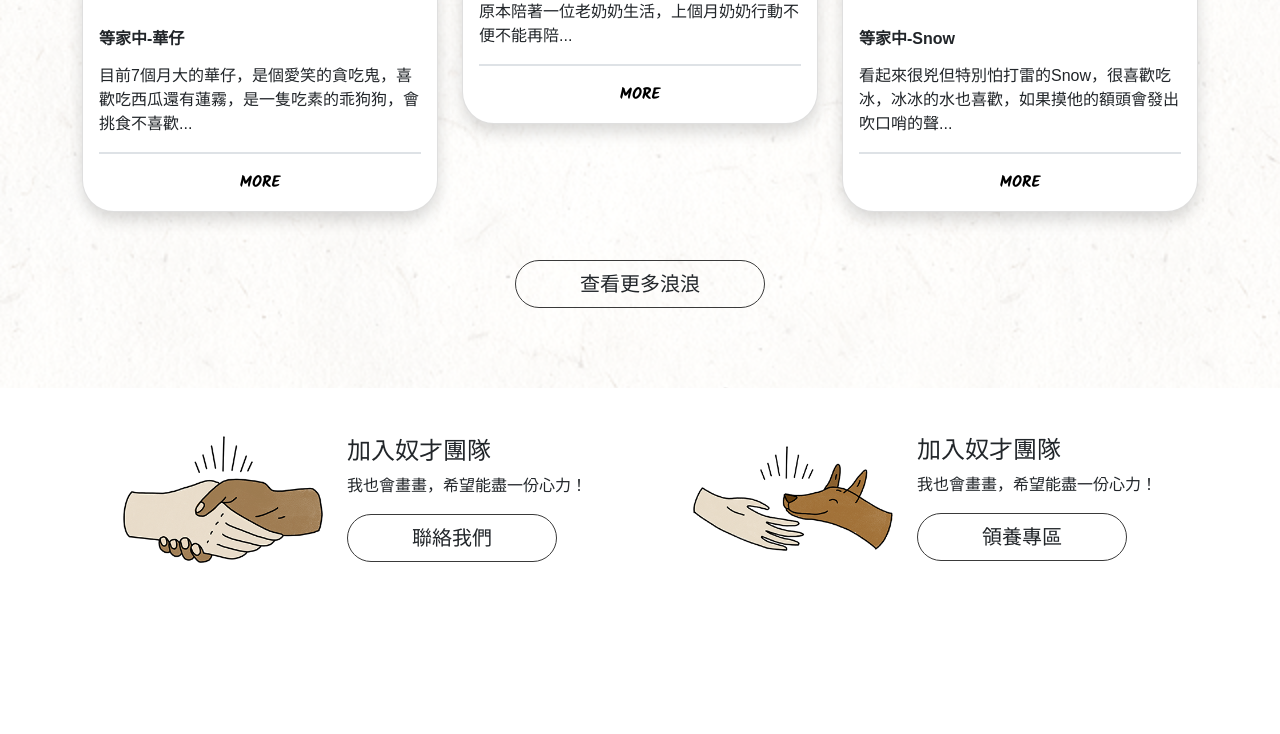
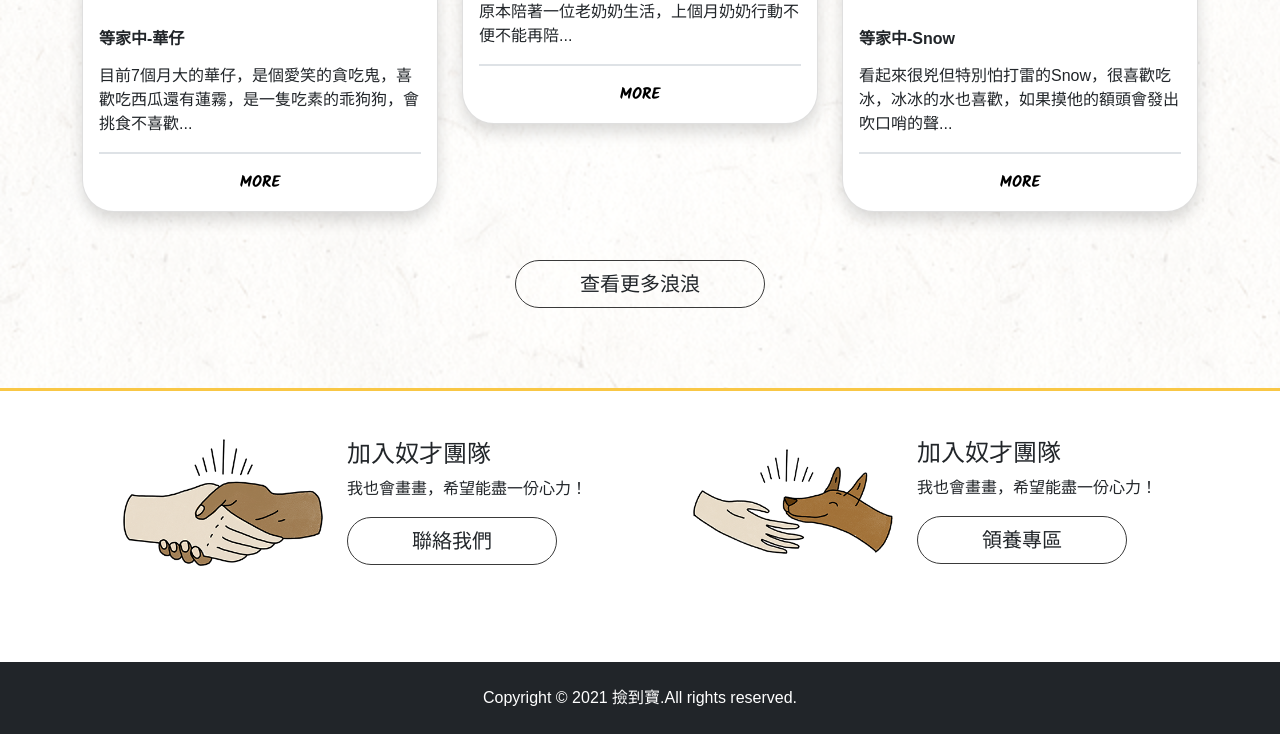
Before and after one commit to hff2/bootstrap-adopt, a website: page index.html in a window 1280 px wide. Shown: the part 2087-2821 px from the top of the page. Before the commit the page ends 2746 px from the top, so only its background shows below. Drawn offline with nearby package versions, Linux system fonts and the light colour scheme; files that its build step writes are made by us from their sources.

Commit message:
feature: add footer

```diff
--- a/index.html
+++ b/index.html
@@ -143,7 +143,7 @@
     </section>
 
     <!-- 領養專區 -->
-    <section style="background-image: url(./images/lightpaperfibers@2x.png);">
+    <section style="background-image: url(./images/lightpaperfibers@2x.png);" class="border-bottom border-primary border-3">
     <div class="container">
         <div class="d-flex justify-content-center mb-4">
             <img src="images/title02.png" alt="recent">
@@ -226,6 +226,12 @@
             </li>
         </ul>
     </section>
+
+    <footer class="bg-dark">
+        <div class="container">
+            <p class="text-center text-white mb-0 py-4">Copyright © 2021 撿到寶.All rights reserved.</p>
+        </div>
+    </footer>
     <script src="https://cdn.jsdelivr.net/npm/bootstrap@5.1.1/dist/js/bootstrap.bundle.min.js" integrity="sha384-/bQdsTh/da6pkI1MST/rWKFNjaCP5gBSY4sEBT38Q/9RBh9AH40zEOg7Hlq2THRZ" crossorigin="anonymous"></script>
 </body>
 </html>
```
